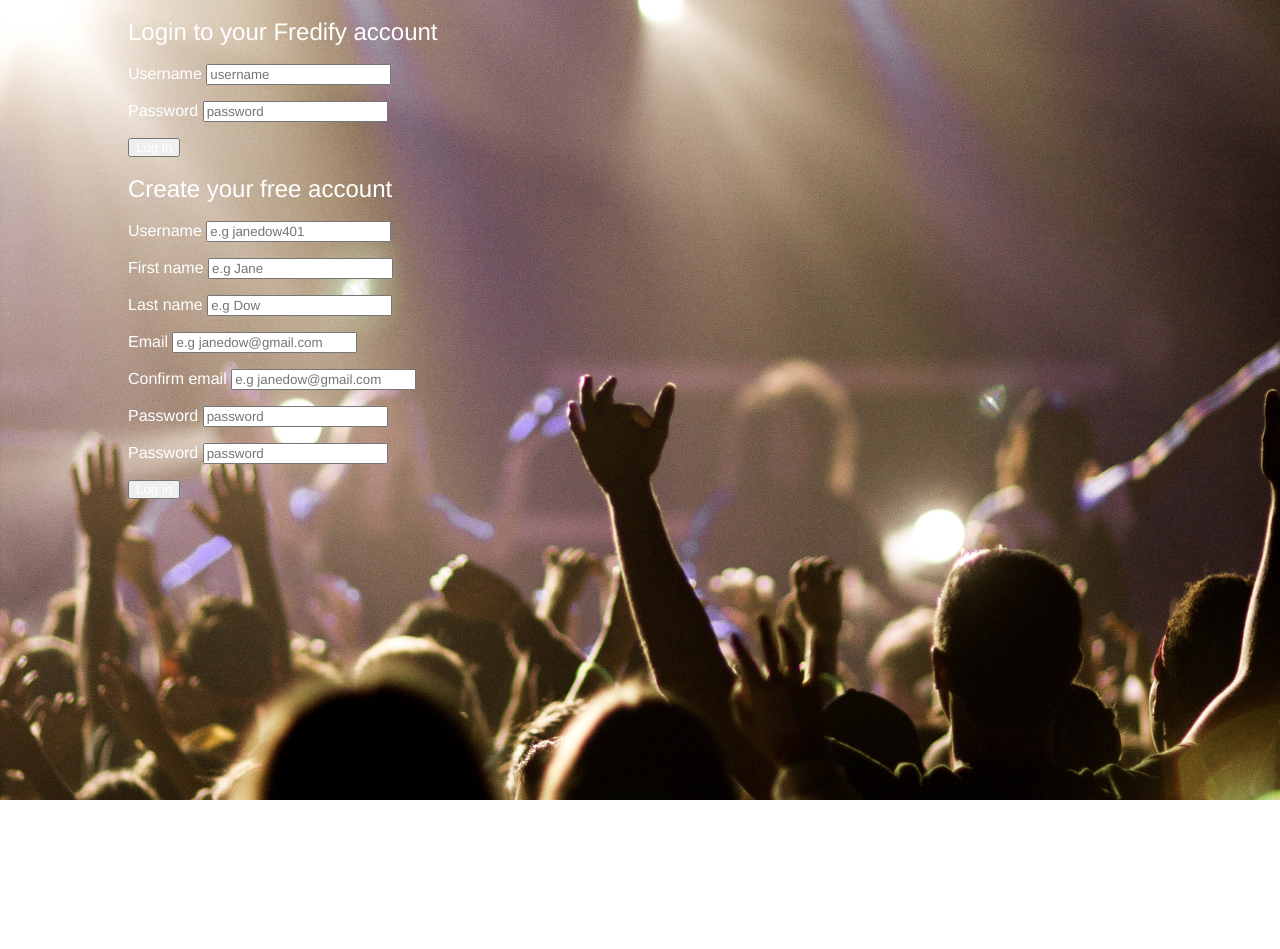
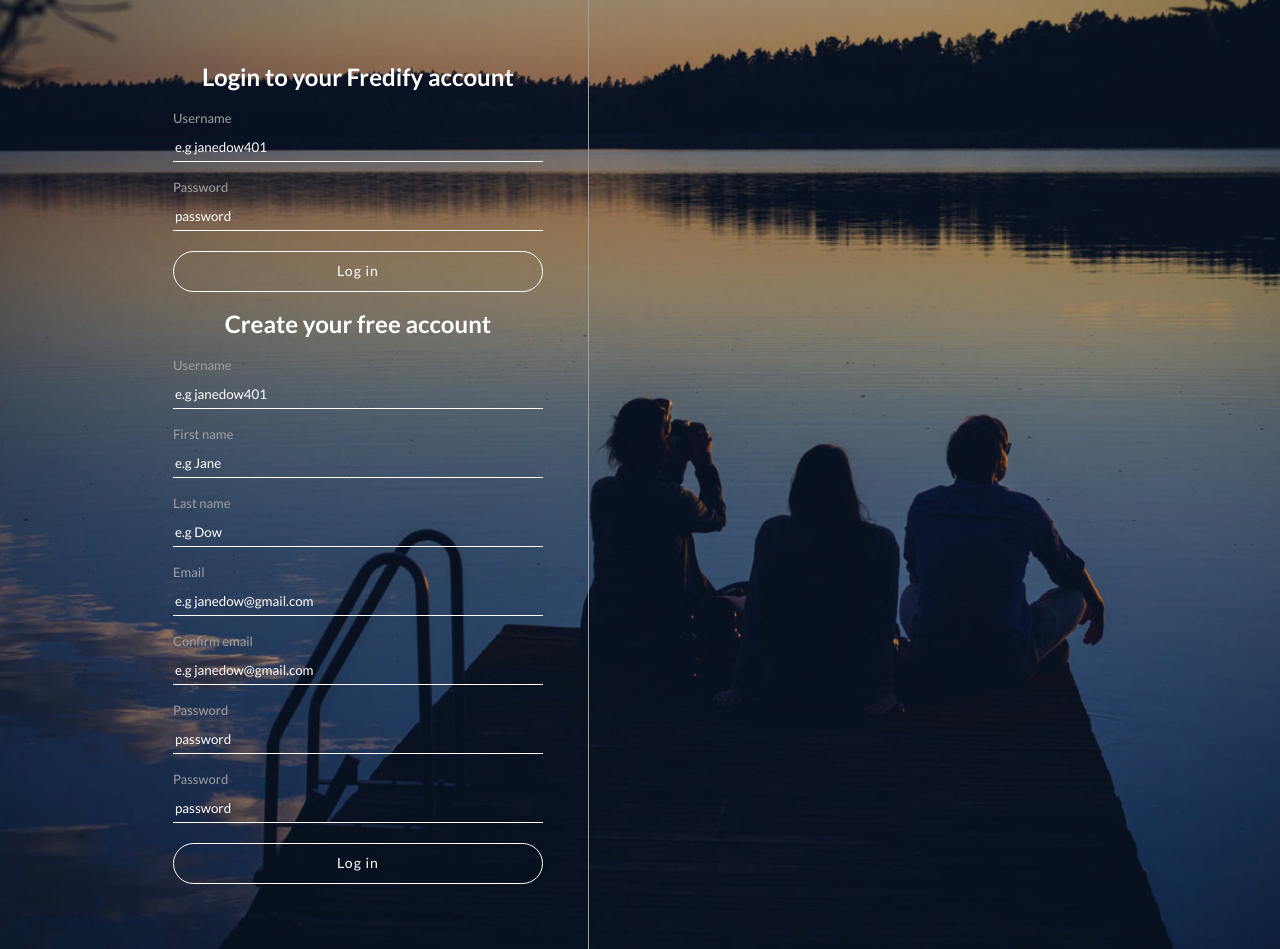
Before and after one commit to fredpen/Fredify-spotify-clone, a PHP site: page /register.php in a window 1280 px wide. Before the commit the page ends 800 px from the top, so only its background shows below. Run offline with PHP 8.4, Linux system fonts and the light colour scheme.

Commit message:
styling of the text boxes styling of the input placeholder styling of the button

```diff
--- a/assets/css/register.css
+++ b/assets/css/register.css
@@ -20,7 +20,8 @@ html,body{
   color: white;
   box-sizing: border-box;
   font-weight: normal;
-  font-family: "helvetica Neue", "helvetica", "Arial", "sans-serif";
+  font-family: 'Roboto Mono', monospace;
+  font-family: 'Lato', sans-serif;
 }
 
 #loginContainer{
@@ -28,5 +29,75 @@ html,body{
   margin: 0 auto;
   max-width: 1024px;
   position: relative;
+}
 
+#inputContainer{
+  width: 45%;
+  border-right: 1px solid #9E9E9E;
+  padding: 45px;
+  float: left;
 }
+
+#inputContainer h2{
+      text-align: center;
+      font-family: 'Lato', sans-serif;
+      font-weight: 700;
+}
+
+::-webkit-input-placeholder { /* WebKit, Blink, Edge */
+    color:    #fff;
+}
+:-moz-placeholder { /* Mozilla Firefox 4 to 18 */
+   color:    #fff;
+   opacity:  1;
+}
+::-moz-placeholder { /* Mozilla Firefox 19+ */
+   color:    #fff;
+   opacity:  1;
+}
+:-ms-input-placeholder { /* Internet Explorer 10-11 */
+   color:    #fff;
+}
+::-ms-input-placeholder { /* Microsoft Edge */
+   color:    #fff;
+}
+
+::placeholder { /* Most modern browsers support this now. */
+   color:    #fff;
+}
+
+#inputContainer input[type="text"],
+#inputContainer input[type="email"],
+#inputContainer input[type="password"]{
+  display: block;
+  background: transparent;
+  border: 0;
+  border-bottom: 1px solid white;
+  height: 27px;
+  line-height: 27px;
+  width: 100%;
+  margin-top: 10px;
+}
+
+#inputContainer label{
+  color: #a0a0a0;
+  margin-top: 15px;
+  font-size: 13px;
+}
+
+#inputContainer button{
+background-color: transparent;
+border: 1px solid #fff;
+border-radius: 250px;
+color: #fff;
+display: block;
+font-size: 14px;
+letter-spacing: 1px;
+margin: 20px auto;
+height: 41px;
+width: 100%;
+}
+
+#inputContainer button:hover {
+  cursor: pointer;
+}
--- a/register.php
+++ b/register.php
@@ -23,16 +23,18 @@ function getInputValue ($name) {
     <meta charset="utf-8">
     <title>Welcome to Fredify!</title>
     <link rel="stylesheet" href="assets/css/register.css">
+    <link href="https://fonts.googleapis.com/css?family=Lato:400,700" rel="stylesheet">
   </head>
 
   <body>
     <div id="background">
       <div id="loginContainer">
-         <form id="inputContainer" action="register.php" method="POST">
+        <div id="inputContainer">
+           <form class="inputContainer" action="register.php" method="POST">
             <h2>Login to your Fredify account</h2>
             <p>
               <label for="loginUsername">Username</label>
-            <input type="text" name="loginUsername" placeholder="username" required>
+              <input type="text" name="loginUsername" placeholder="e.g janedow401" required>
             </p>
             <p>
               <label for="loginPassword">Password</label>
@@ -42,7 +44,7 @@ function getInputValue ($name) {
           </form>
 
           <!-- =============================================== -->
-        <form id="inputContainer" action="register.php" method="POST">
+          <form class="inputContainer" action="register.php" method="POST">
             <h2>Create your free account</h2>
             <p>
               <?php echo $account->getError(Constants::$usernameCharacter) ?>
@@ -86,6 +88,7 @@ function getInputValue ($name) {
           </form>
         </div>
       </div>
+    </div>
   </body>
 
 </html>
```
Also changed, not shown: assets/images/bg.jpg. Lines whose indentation alone changed are shown as unchanged.
